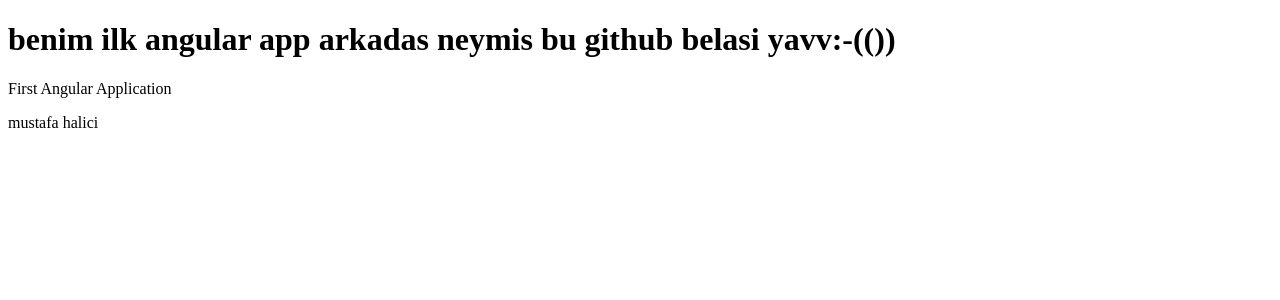
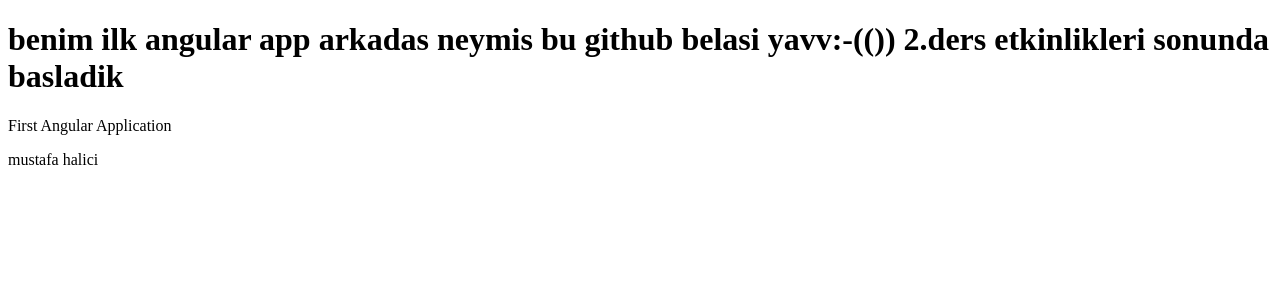
Before and after one commit to mstfhlc/first-angular-app, an Angular app: page / in a window 1280 px wide. Shown: the top 300 px of the page. Built offline with nearby package versions, Linux system fonts and the light colour scheme.

Commit message:
2.ders etkinlikleri

```diff
--- a/src/app/app.component.html
+++ b/src/app/app.component.html
@@ -1,5 +1,8 @@
 <h1>benim ilk angular app
   arkadas neymis bu github belasi yavv:-(())
+
+
+  2.ders etkinlikleri sonunda basladik
 </h1>
 
 <p>
```
